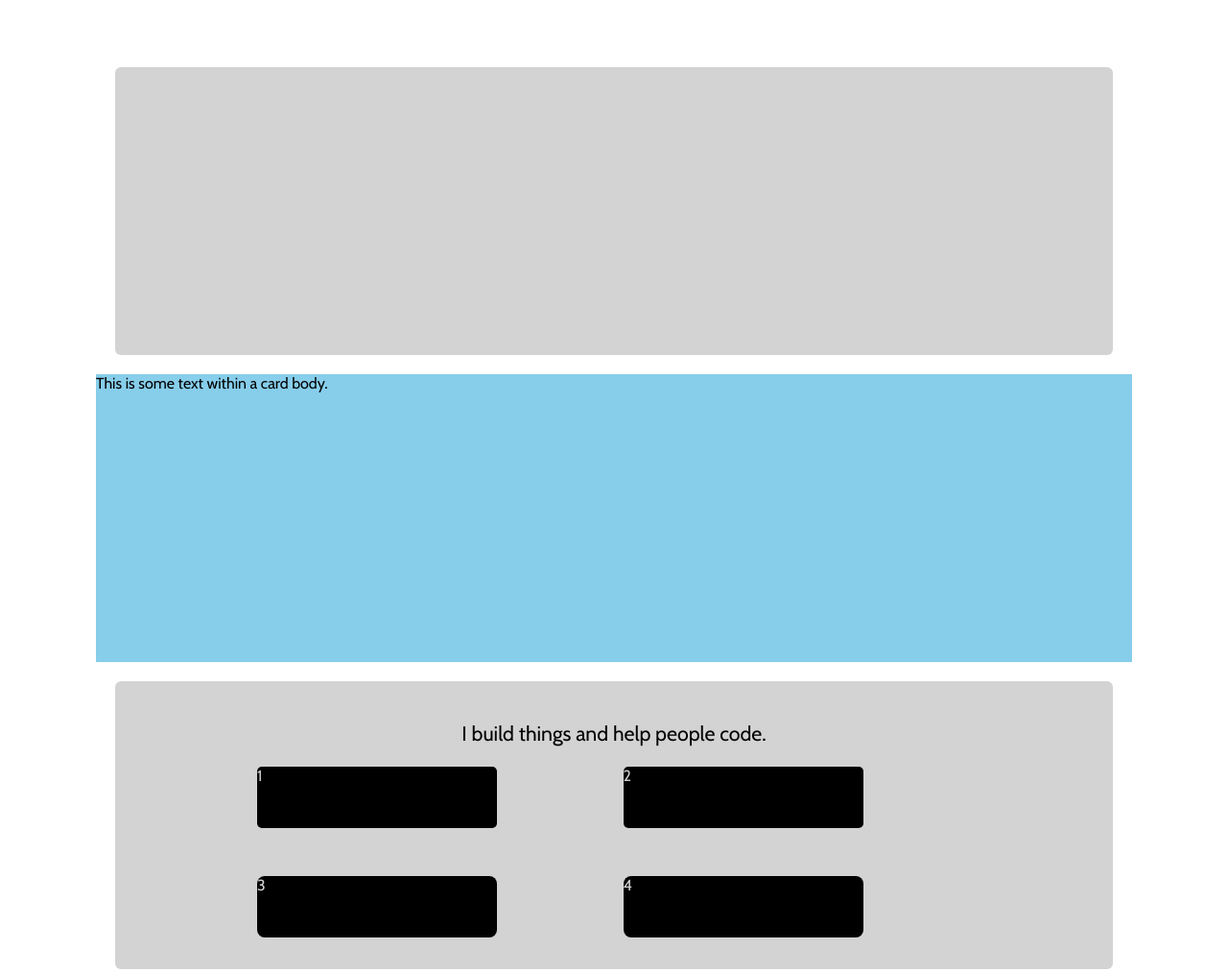
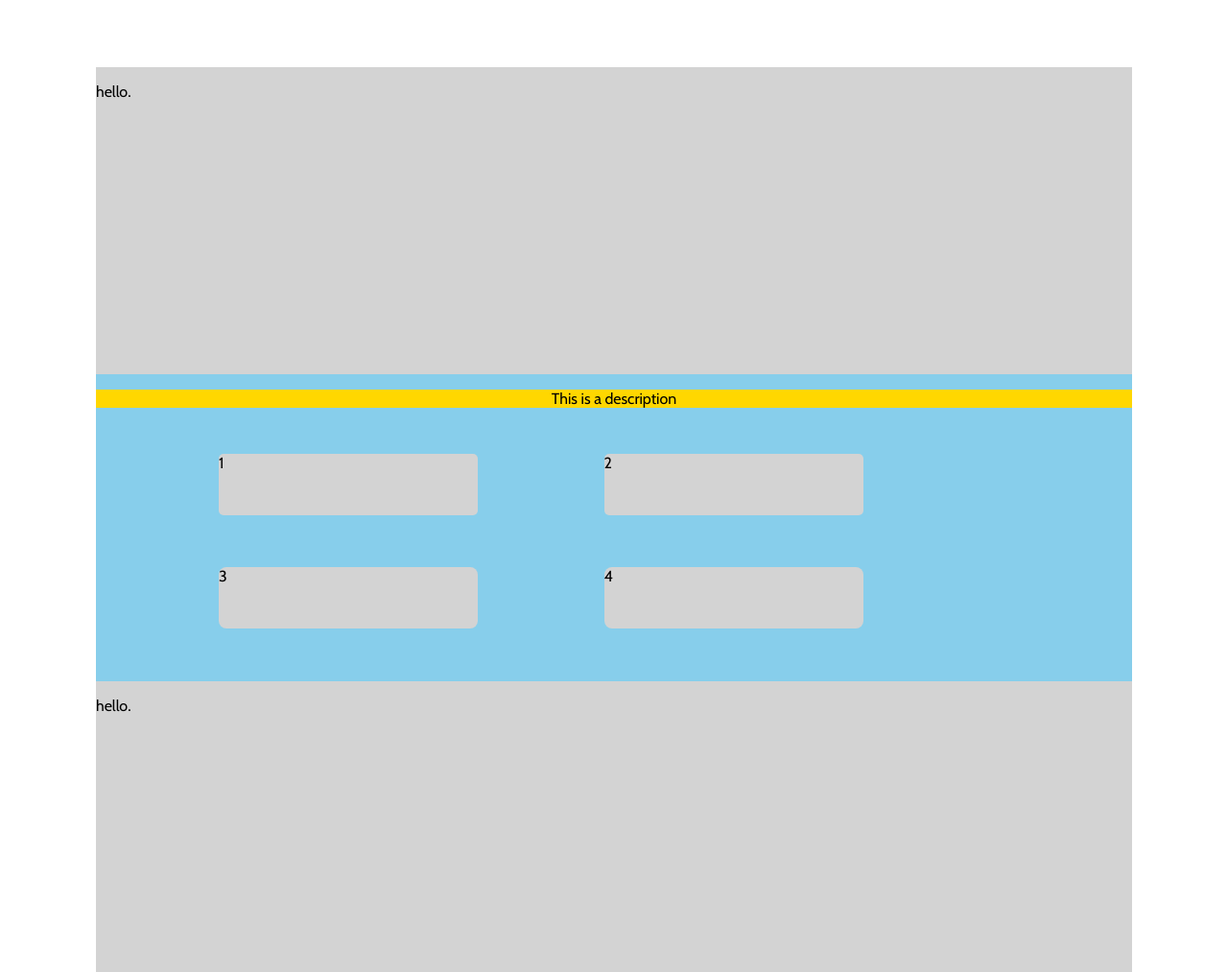
Before and after one commit to SeanCdeveloper/ProfileGenerator, a website: page mockHTML.html in a window 1280 px wide. Shown: the top 1013 px of the page at 96% size. Drawn offline with nearby package versions, Linux system fonts and the light colour scheme; a web font is replaced by a local one.

Commit message:
mockHTML modified.

```diff
--- a/mockHTML.html
+++ b/mockHTML.html
@@ -5,7 +5,7 @@
     <meta charset="UTF-8">
     <meta name="viewport" content="width=device-width, initial-scale=1.0">
     <meta http-equiv="X-UA-Compatible" content="ie=edge">
-    <title>Document</title>
+    <title>mockHTML</title>
 </head>
 
 <body>
@@ -43,7 +43,7 @@
             }
 
             .wrapper {
-                background-color: skyblue;
+                /*background-color: ${colors[data.color].wrapperBackground};*/
                 padding-top: 100px;
             }
 
@@ -100,8 +100,8 @@
                 display: flex;
                 justify-content: center;
                 flex-wrap: wrap;
-                background-color: #d3d3d3;
-                color: skyblue;
+                /* background-color: ${colors[data.color].headerBackground};*/
+                /*color: ${colors[data.color].headerColor};*/
                 padding: 10px;
                 width: 95%;
                 border-radius: 6px;
@@ -113,7 +113,7 @@
                 border-radius: 50%;
                 object-fit: cover;
                 margin-top: -75px;
-                border: 6px solid skyblue;
+                /*border: 6px solid ${colors[data.color].photoBorderColor};*/
                 box-shadow: rgba(0, 0, 0, 0.3) 4px 1px 20px 4px;
             }
 
@@ -163,24 +163,23 @@
             .card-background {
                 padding: 20px;
                 border-radius: 6px;
-                background-color: #d3d3d3;
-                color: #d3d3d3;
+                /*background-color: ${colors[data.color].headerBackground};*/
+                /*color: ${colors[data.color].headerColor};*/
                 margin: 20px;
-                /* added */
-                height: 300px;
             }
 
-            .card-inDiv2a {
-                background: #000;
+            #inDiv2a {
+                background: #d3d3d3;
                 width: 25%;
                 border-radius: 5px;
                 display: inline-block;
                 margin-left: 8em;
+                margin-top: 2em;
                 height: 4em;
             }
 
-            .card-inDiv2b {
-                background: #000;
+            #inDiv2b {
+                background: #d3d3d3;
                 width: 25%;
                 display: inline-block;
                 border-radius: 8px;
@@ -189,24 +188,21 @@
                 height: 4em;
             }
 
+            /*
             .card-zInd {
                 background: skyblue;
                 z-index: 2;
-               /* transform: translateY(-250px);*/
+                transform: translateY(-250px);
                 height: 300px;
             }
-
-            #up {
-               /*transform: translateY(-300px);*/
-               z-index: 0;
-            }
-
+*/
+            /*
             #bldNCode {
                 color: black;
-                text-align:center;
+                text-align: center;
                 font-size: 16pt;
             }
-
+*/
             .col {
                 flex: 1;
                 text-align: center;
@@ -228,6 +224,45 @@
 
     <body>
         <div class="container">
+            <div class="row">
+                <div class="col-md-12" style="background: #d3d3d3; width:100%; height: 20em;">
+                    <p>hello.</p>
+                </div>
+                <div class="col-md-12" style="background: skyblue; width:100%; height: 20em;">
+                    <p style="background: gold; text-align: center">This is a description</p>
+                    <div id="inDiv2a" class="card">
+                        <div class="card-body">
+                            1
+                        </div>
+                    </div>
+                    <div id="inDiv2a" class="card">
+                        <div class="card-body">
+                            2
+                        </div>
+                    </div>
+                    <br>
+                    <div id="inDiv2b" class="card">
+                        <div class="card-body">
+                            3
+                        </div>
+                    </div>
+                    <div id="inDiv2b" class="card-inDiv2b">
+                        <div class="card-body">
+                            4
+                        </div>
+                    </div>
+                </div>
+                <div class="col-md-12" style="background: #d3d3d3; width:100%; height: 20em;">
+                    <p>hello.</p>
+                </div>
+            </div>
+
+    </body>
+
+    </html>
+    <!--
+<div class="wrapper">
+            <div class="container">
                 <div class="card-background">
                     <div class="card-body">
                         This is some text within a card body.
@@ -240,8 +275,7 @@
                 </div>
                 <div id="up" class="card-background">
                     <div class="card-body">
-                    <p id="bldNCode">I build things and help people code.
-                    </p>
+                        <p id="bldNCode">I am text. </p>
                         <div class="card-inDiv2a">
                             <div class="card-body">
                                 1
@@ -272,6 +306,6 @@
                 </div>
 
             </div>
-    </body>
+        </div>
 
-    </html>
+    -->
```
Also changed, not shown: index2.js (+11 -8 lines). Lines whose indentation alone changed are shown as unchanged.
